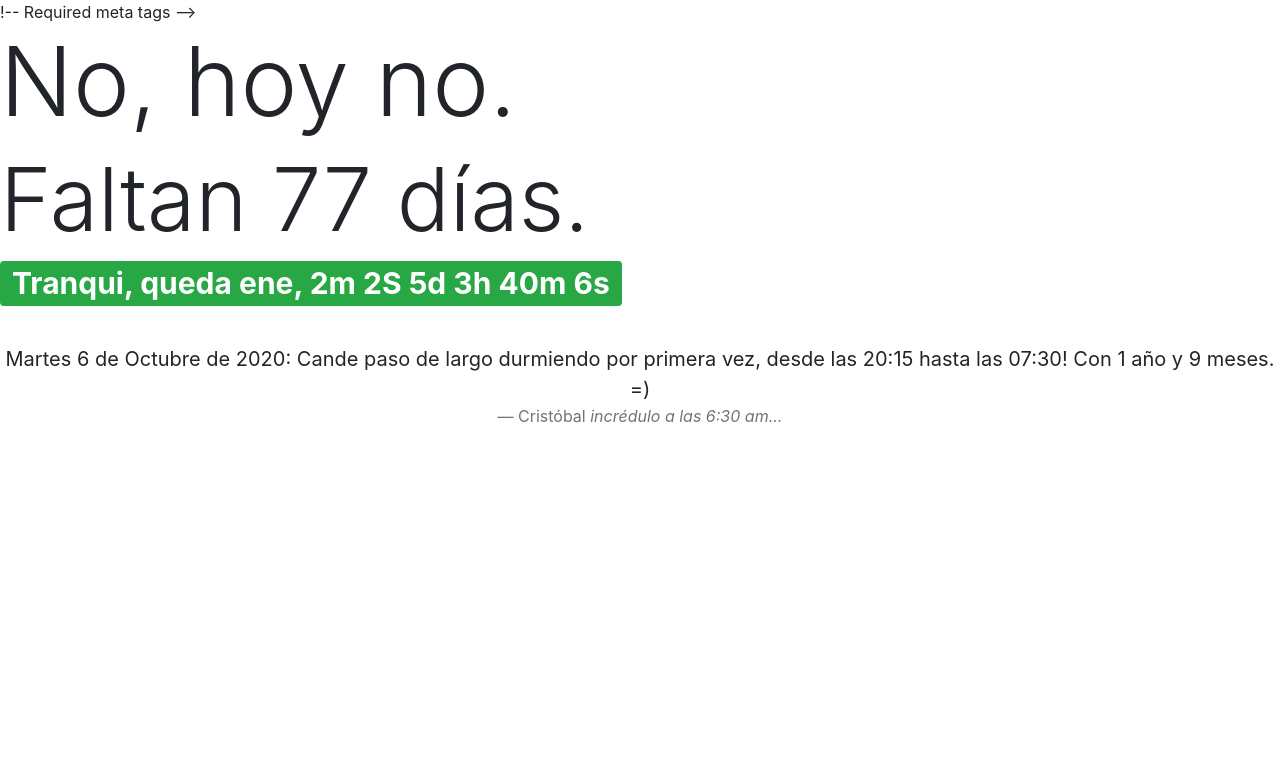
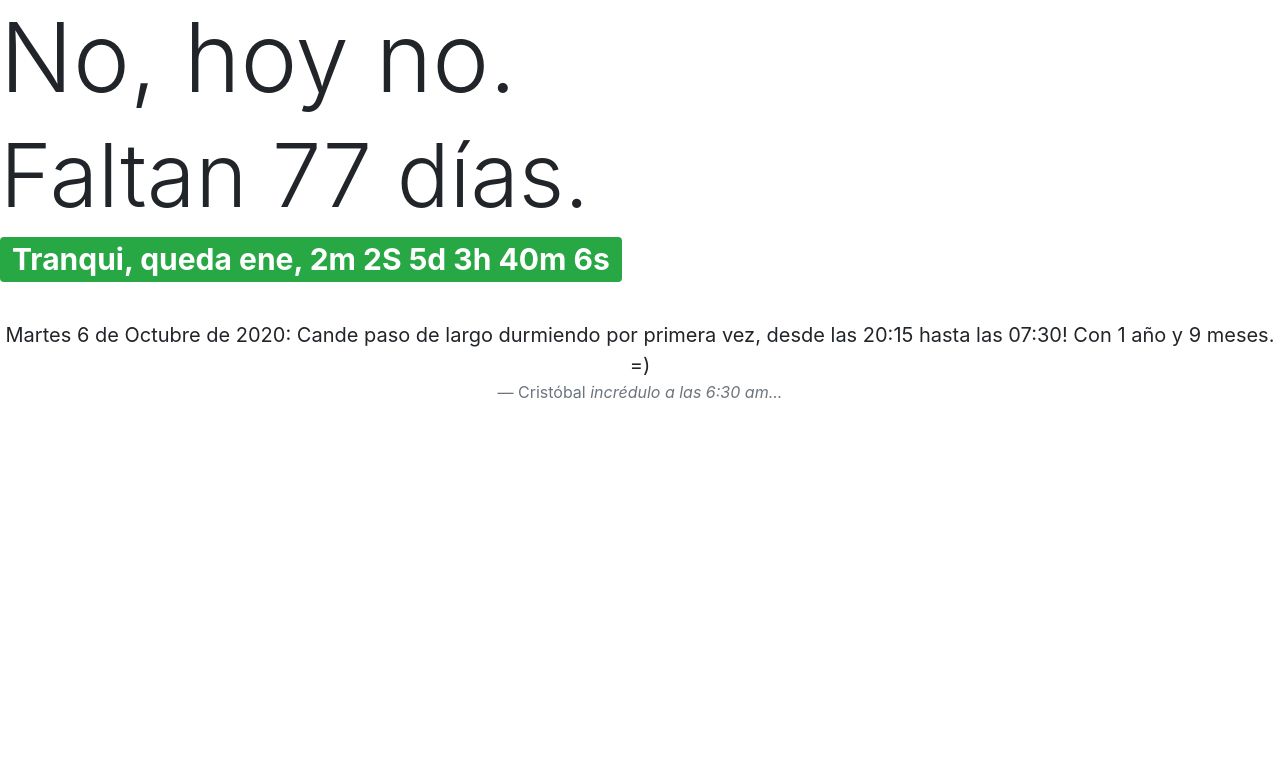
Before and after one commit to cristobalgh/cumplecande, a Flask app: page / in a window 1280 px wide. Shown: the top 783 px of the page. Run offline with Flask 2, Linux system fonts and the light colour scheme; some libraries are stand-ins or nearby versions.

Commit message:
bootstrap

```diff
--- a/templates/index.html
+++ b/templates/index.html
@@ -1,6 +1,6 @@
 <html lang="es">
   <head>
-    !-- Required meta tags -->
+    <!-- Required meta tags -->
     <meta charset="utf-8">
     <meta name="viewport" content="width=device-width, initial-scale=1, shrink-to-fit=no">
     <meta http-equiv="refresh" content="5">
```
